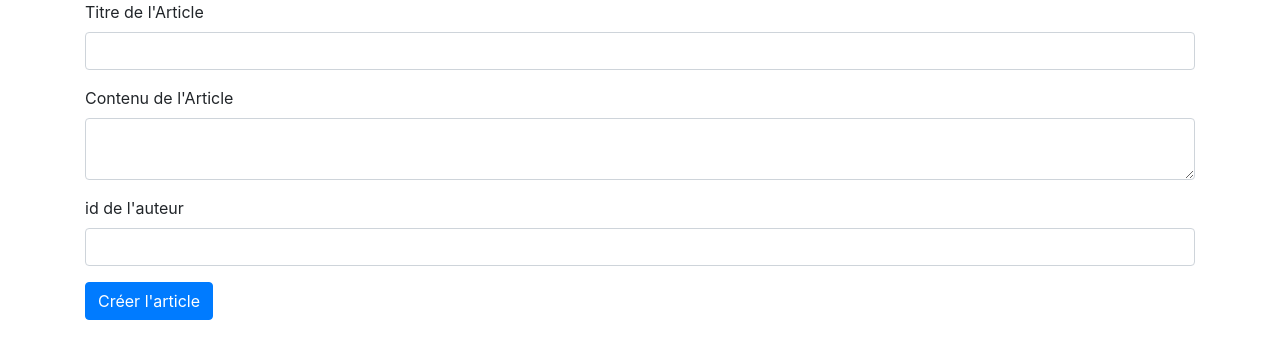
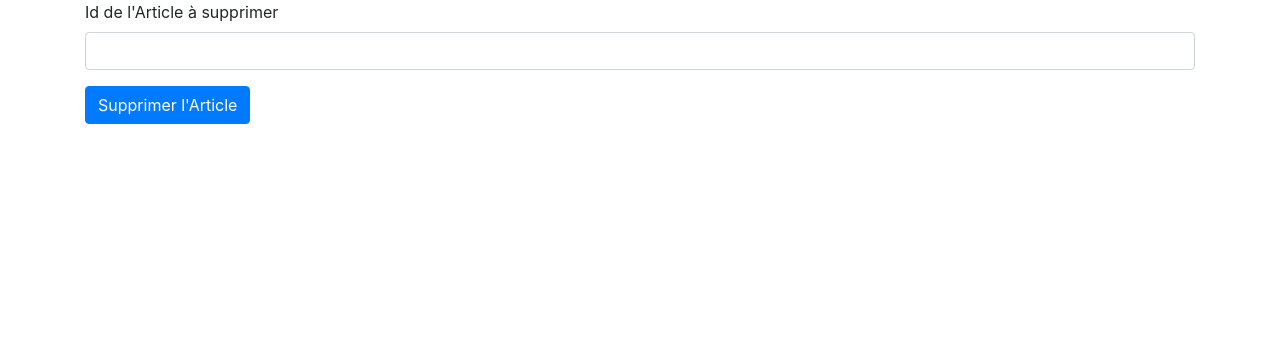
Before and after one commit to faridarezki/bge-first-react-project, a React (Create React App) app: page / in a window 1280 px wide. Shown: the top 358 px of the page. Built offline with nearby package versions, Linux system fonts and the light colour scheme.

Commit message:
add style on DeleteArticle

```diff
--- a/src/App.js
+++ b/src/App.js
@@ -1,10 +1,10 @@
 import React from 'react';
-import CreateArticle from './CreateArticle';
+import DeleteArticle from './DeleteArticle';
 
 const App = () => {
   return (
     <div>
-      <CreateArticle />
+      <DeleteArticle />
     </div>
   );
 }
--- a/src/DeleteArticle.js
+++ b/src/DeleteArticle.js
@@ -1,4 +1,8 @@
 import React, { useState } from 'react';
+
+import Container from 'react-bootstrap/Container';
+import Form      from 'react-bootstrap/Form';
+import Button    from 'react-bootstrap/Button';
 
 const DeleteArticle = () => {
     const [ id, setId ] = useState(""); // let id = "";
@@ -19,16 +23,20 @@ const DeleteArticle = () => {
     }
 
     return (
-        <form onSubmit={handleSubmit}>
-            <input
-                type="number"
-                name="id"
-                onChange={handleChange}
-                value={id}
-                placeholder="id de l'Article à supprimer"
-            />
-            <button type="submit" >Supprimer l'Article</button>
-        </form>
+        <Container>
+            <Form onSubmit={handleSubmit}>
+                <Form.Group controlId="article.id">
+                    <Form.Label>Id de l'Article à supprimer</Form.Label>
+                    <Form.Control
+                        type="number"
+                        name="id"
+                        onChange={handleChange}
+                        value={id}
+                    />
+                </Form.Group>
+                <Button type="submit" >Supprimer l'Article</Button>
+            </Form>
+        </Container>
     );
 }
 
```
